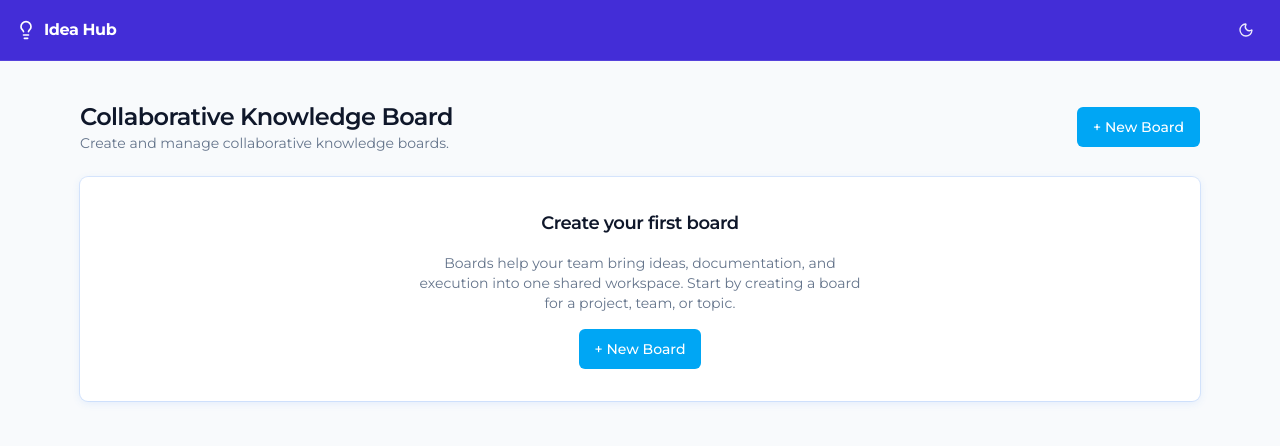
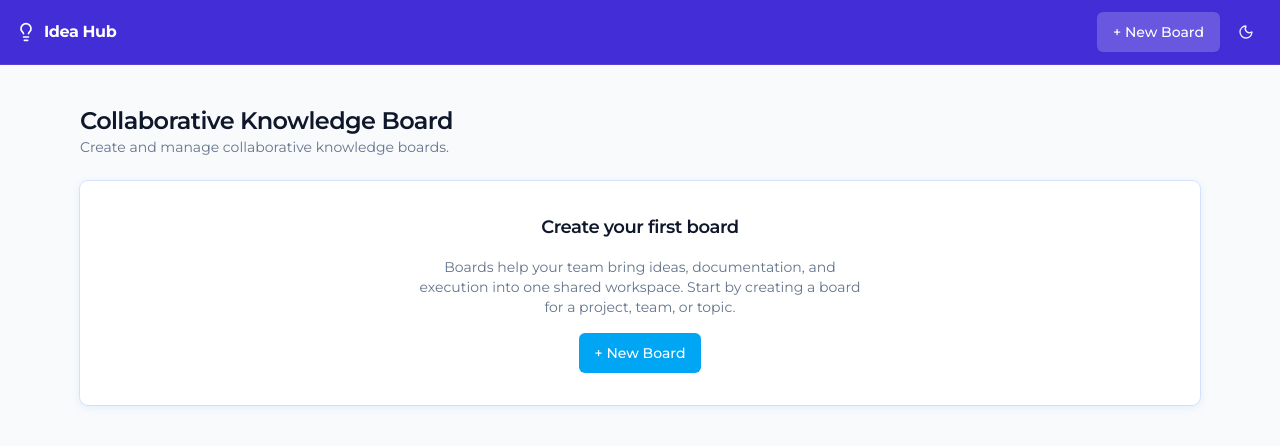
Before and after one commit to tosin2life/Talenvo-task-1, a Next.js app: page / in a window 1280 px wide. Shown: the top 446 px of the page. Built offline with nearby package versions, Linux system fonts and the light colour scheme.

Commit message:
Feat:navbar

```diff
--- a/src/app/layout.tsx
+++ b/src/app/layout.tsx
@@ -1,12 +1,10 @@
 import type { Metadata } from "next";
-import Link from "next/link";
-import { Lightbulb } from "lucide-react";
 import { Geist_Mono, Montserrat } from "next/font/google";
 import "./globals.css";
 import { StoreHydration } from "@/components/StoreHydration";
 import { ErrorBoundary } from "@/components/ErrorBoundary";
 import { ToastContainer } from "@/components/ui/Toast";
-import { ThemeToggle } from "@/components/ThemeToggle";
+import { NavBar } from "@/components/NavBar";
 
 const montserrat = Montserrat({
   variable: "--font-montserrat",
@@ -40,16 +38,7 @@
             __html: `(function(){var t=localStorage.getItem('knowledge-board-theme');document.documentElement.setAttribute('data-theme',(t==='light'||t==='dark')?t:'light');})();`,
           }}
         />
-        <nav className="flex items-center justify-between gap-3 border-b border-white/10 bg-indigo-700 px-4 py-3">
-          <Link
-            href="/"
-            className="flex items-center gap-2 text-base font-bold tracking-tight text-white hover:text-blue-200 transition-colors"
-          >
-            <Lightbulb className="h-5 w-5" aria-hidden />
-            Idea Hub
-          </Link>
-          <ThemeToggle />
-        </nav>
+        <NavBar />
         <ErrorBoundary>
           <StoreHydration>{children}</StoreHydration>
           <ToastContainer />
--- a/src/app/page.tsx
+++ b/src/app/page.tsx
@@ -1,19 +1,14 @@
 "use client";
 
-import { useState } from "react";
 import { Button } from "@/components/ui/Button";
 import { BoardList } from "@/components/board/BoardList";
-import { CreateBoardModal } from "@/components/board/CreateBoardModal";
 import { useBoardStore } from "@/store/boardStore";
+import { useUIStore } from "@/store/uiStore";
 
 export default function WorkspaceDashboardPage() {
-  const [createOpen, setCreateOpen] = useState(false);
   const boardCount = useBoardStore((state) => state.boardIds.length);
   const hasBoards = boardCount > 0;
-
-  function openCreate() {
-    setCreateOpen(true);
-  }
+  const setOpenModal = useUIStore((state) => state.setOpenModal);
 
   return (
     <main className="min-h-screen bg-background text-foreground">
@@ -27,11 +22,6 @@
             <p className="text-sm text-muted-foreground">
               Create and manage collaborative knowledge boards.
             </p>
-          </div>
-          <div className="flex items-center gap-2">
-            <Button type="button" onClick={openCreate} aria-haspopup="dialog">
-              + New Board
-            </Button>
           </div>
         </header>
 
@@ -54,17 +44,16 @@
                 into one shared workspace. Start by creating a board for a
                 project, team, or topic.
               </p>
-              <Button type="button" onClick={openCreate}>
+              <Button
+                type="button"
+                onClick={() => setOpenModal("createBoard")}
+                aria-haspopup="dialog"
+              >
                 + New Board
               </Button>
             </div>
           </section>
         )}
-
-        <CreateBoardModal
-          open={createOpen}
-          onClose={() => setCreateOpen(false)}
-        />
       </div>
     </main>
   );
--- /dev/null
+++ b/src/components/NavBar.tsx
@@ -0,0 +1,44 @@
+"use client";
+
+import Link from "next/link";
+import { Lightbulb } from "lucide-react";
+import { Button } from "@/components/ui/Button";
+import { ThemeToggle } from "@/components/ThemeToggle";
+import { CreateBoardModal } from "@/components/board/CreateBoardModal";
+import { useUIStore } from "@/store/uiStore";
+
+export function NavBar() {
+  const openModal = useUIStore((state) => state.openModal);
+  const setOpenModal = useUIStore((state) => state.setOpenModal);
+  const isCreateOpen = openModal === "createBoard";
+
+  return (
+    <>
+      <nav className="flex items-center justify-between gap-3 border-b border-white/10 bg-indigo-700 px-4 py-3">
+        <Link
+          href="/"
+          className="flex items-center gap-2 text-base font-bold tracking-tight text-white hover:text-blue-200 transition-colors"
+        >
+          <Lightbulb className="h-5 w-5" aria-hidden />
+          Idea Hub
+        </Link>
+        <div className="flex items-center gap-2">
+          <Button
+            type="button"
+            variant="ghost"
+            className="bg-white/20 text-white hover:bg-white/30 hover:text-white border-0"
+            onClick={() => setOpenModal("createBoard")}
+            aria-haspopup="dialog"
+          >
+            + New Board
+          </Button>
+          <ThemeToggle />
+        </div>
+      </nav>
+      <CreateBoardModal
+        open={isCreateOpen}
+        onClose={() => setOpenModal(null)}
+      />
+    </>
+  );
+}
```
